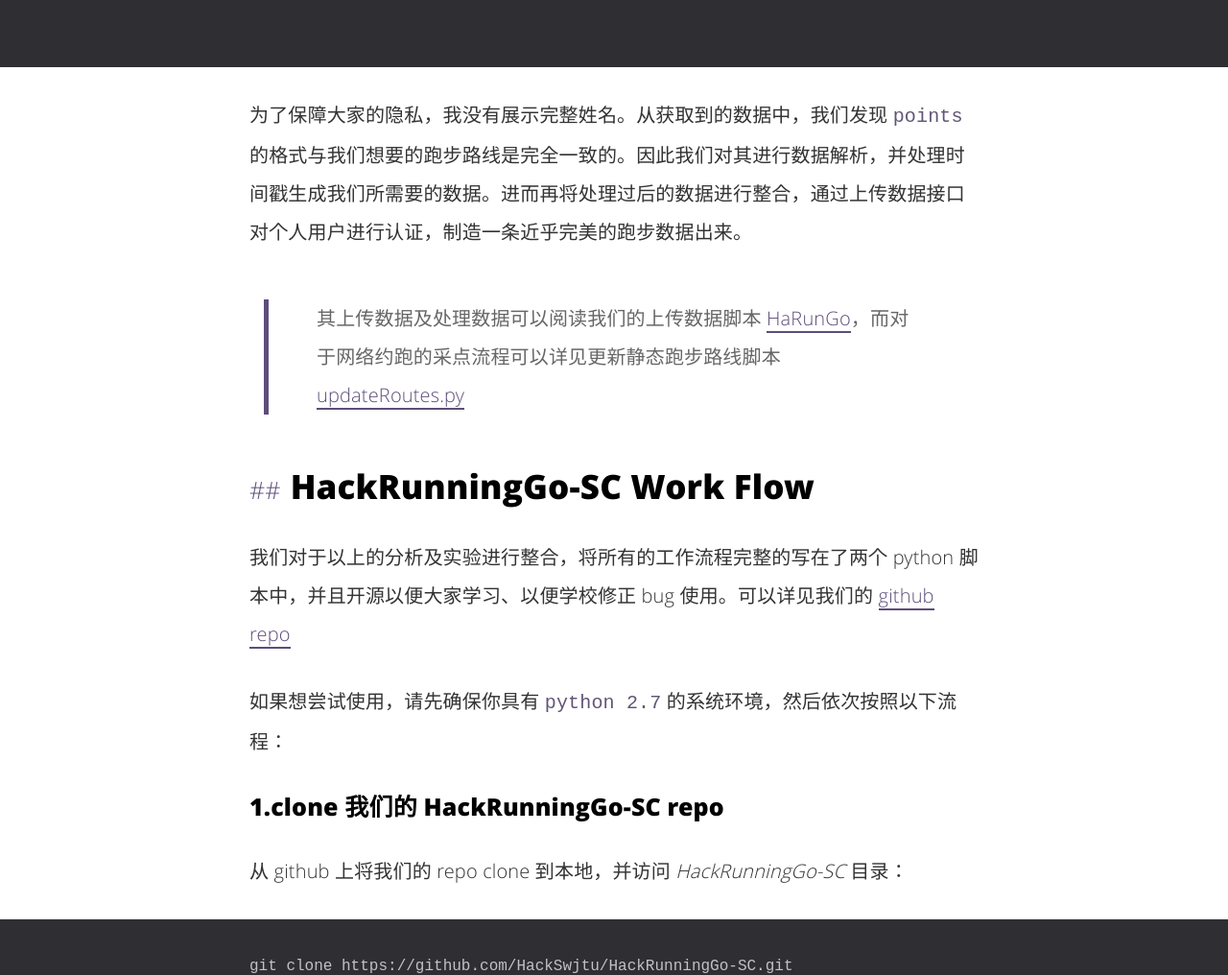
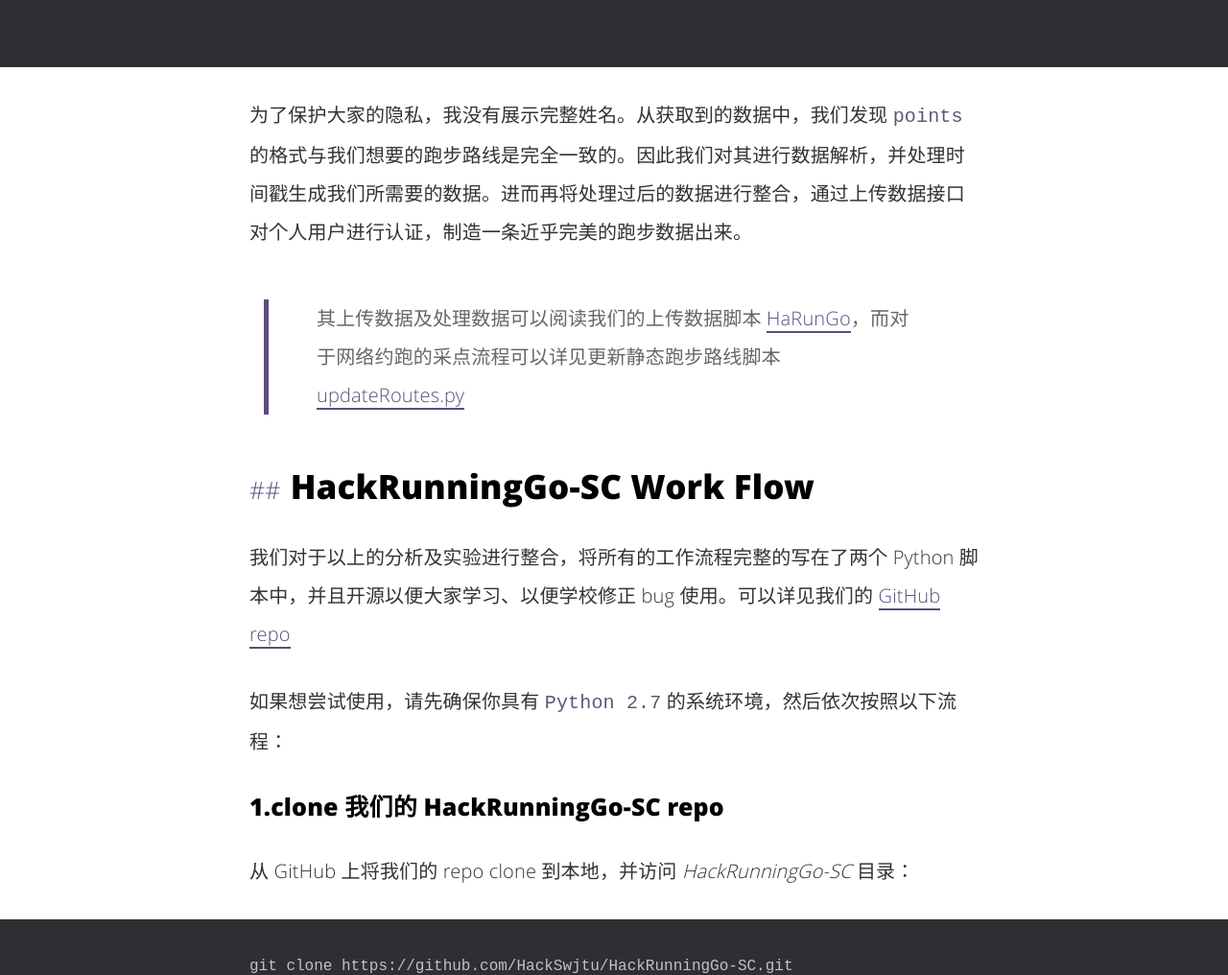
Before and after one commit to HackSwjtu/HackSwjtu.github.io, a Jekyll site: the page built from _posts/2016-11-2-Running-or-Safe.md, in a window 1280 px wide and 1400 px high, scrolled down 7838 px. Shown: the part 154-1170 px from the top of the window at 96% size. Built offline with Jekyll 4.4.1, drawn with Linux system fonts in a browser that asks for light colours; comment, search, counter and statistics services are not loaded; some of the changed text lies outside the part shown.

Commit message:
edit posts

````diff
--- a/_posts/2016-11-2-Running-or-Safe.md
+++ b/_posts/2016-11-2-Running-or-Safe.md
@@ -11,7 +11,7 @@ serie: introduce
 
 ![](http://ofmxkmiv3.bkt.clouddn.com/banner.png)
 
-上个礼拜，我们的小组织 [HackSwjtu](https://github.com/HackSwjtu) 破解了 *运动世界校园* 这款 app。与其说是破解 app ，不如说是我们破解了它的网络接口。
+上个礼拜，我们的小组织 [HackSwjtu](https://github.com/HackSwjtu) 破解了 *运动世界校园* 这款 app。与其说是破解 app，不如说是我们破解了它的网络接口。
 
 以下是我们进行这个小项目的全部过程。
 
@@ -245,20 +245,20 @@ Basic [username]:[passward]
 }
 ```
 
-为了保障大家的隐私，我没有展示完整姓名。从获取到的数据中，我们发现 `points` 的格式与我们想要的跑步路线是完全一致的。因此我们对其进行数据解析，并处理时间戳生成我们所需要的数据。进而再将处理过后的数据进行整合，通过上传数据接口对个人用户进行认证，制造一条近乎完美的跑步数据出来。
+为了保护大家的隐私，我没有展示完整姓名。从获取到的数据中，我们发现 `points` 的格式与我们想要的跑步路线是完全一致的。因此我们对其进行数据解析，并处理时间戳生成我们所需要的数据。进而再将处理过后的数据进行整合，通过上传数据接口对个人用户进行认证，制造一条近乎完美的跑步数据出来。
 
 > 其上传数据及处理数据可以阅读我们的上传数据脚本 [HaRunGo](https://github.com/HackSwjtu/HackRunningGo-SC/blob/master/HaRunGo.py)，而对于网络约跑的采点流程可以详见更新静态跑步路线脚本 [updateRoutes.py](https://github.com/HackSwjtu/HackRunningGo-SC/blob/master/updateRoutes.py)
 
 
 ## HackRunningGo-SC Work Flow
 
-我们对于以上的分析及实验进行整合，将所有的工作流程完整的写在了两个 python 脚本中，并且开源以便大家学习、以便学校修正 bug 使用。可以详见我们的 [github repo](https://github.com/HackSwjtu/HackRunningGo-SC)
+我们对于以上的分析及实验进行整合，将所有的工作流程完整的写在了两个 Python 脚本中，并且开源以便大家学习、以便学校修正 bug 使用。可以详见我们的 [GitHub repo](https://github.com/HackSwjtu/HackRunningGo-SC)
 
-如果想尝试使用，请先确保你具有 `python 2.7` 的系统环境，然后依次按照以下流程：
+如果想尝试使用，请先确保你具有 `Python 2.7` 的系统环境，然后依次按照以下流程：
 
 ### 1.clone 我们的 HackRunningGo-SC repo
 
-从 github 上将我们的 repo clone 到本地，并访问 *HackRunningGo-SC* 目录：
+从 GitHub 上将我们的 repo clone 到本地，并访问 *HackRunningGo-SC* 目录：
 
 ```bash
 git clone https://github.com/HackSwjtu/HackRunningGo-SC.git
````
Also changed, not shown: other parts of _posts/2016-11-2-Running-or-Safe.md (+3 -3 lines).
